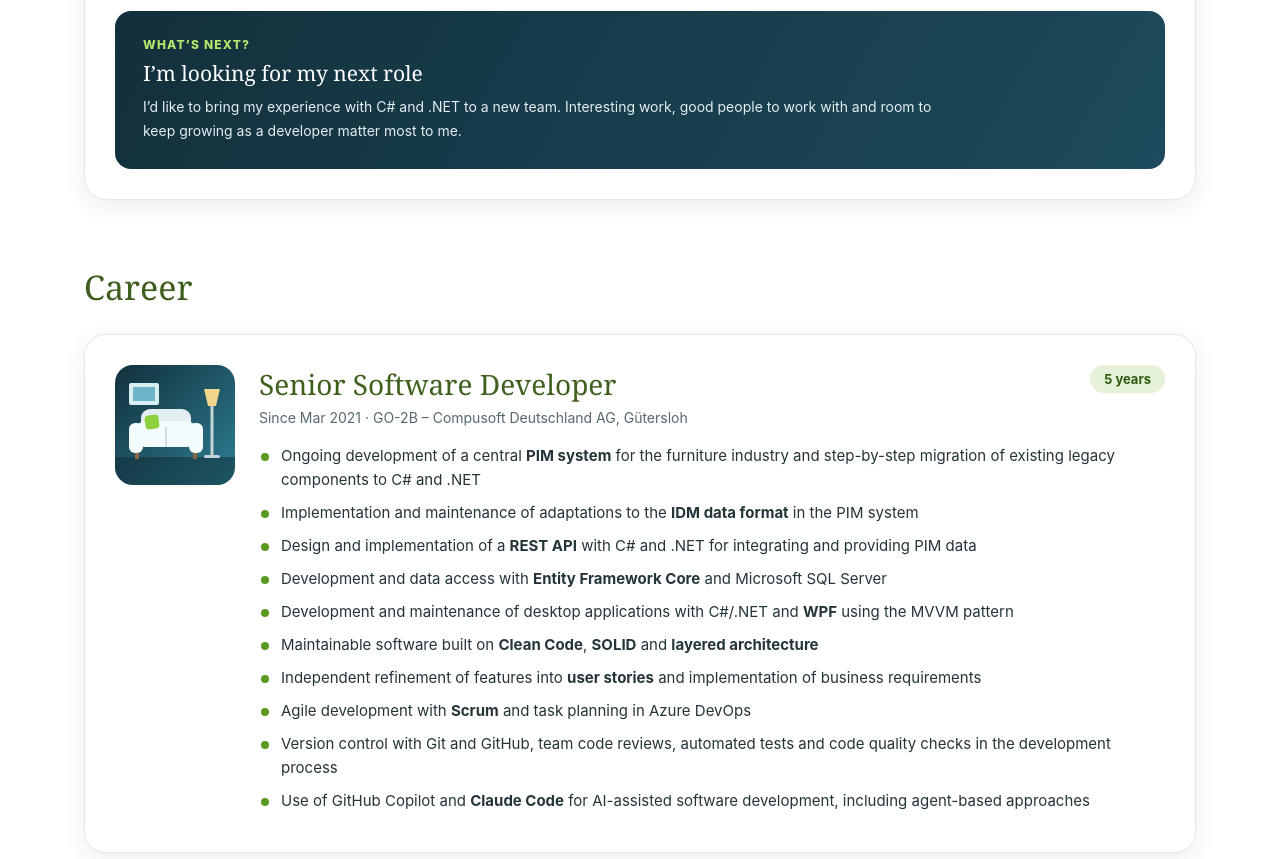
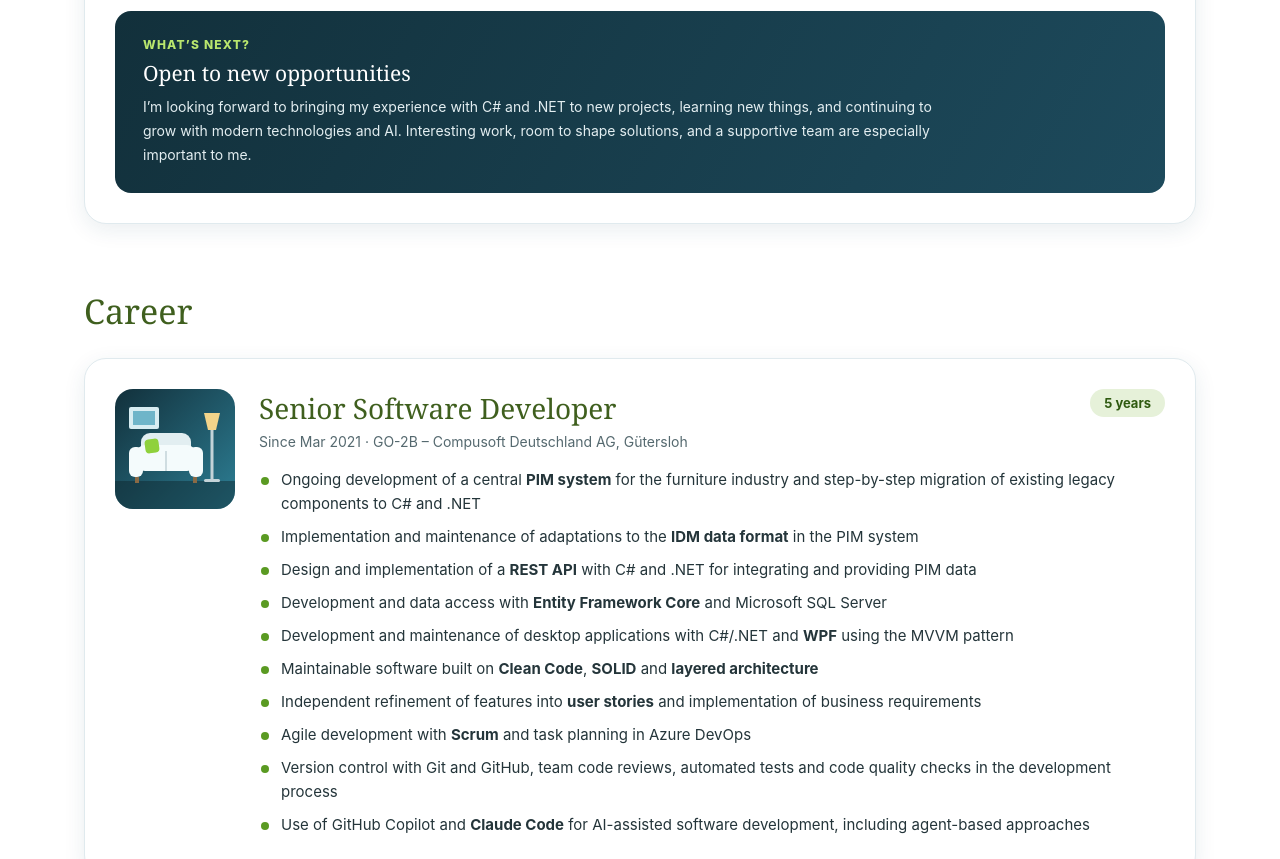
Before and after one commit to tjarmuth/tjarmuth.github.io, a plain HTML site: page index.html in a window 1280 px wide. Shown: the part 1366-2225 px from the top of the page. Drawn offline with Linux system fonts and the light colour scheme.

Commit message:
Update about section opportunities text

```diff
--- a/index.html
+++ b/index.html
@@ -150,8 +150,8 @@
         <aside class="about-open">
           <div>
             <p class="about-kicker"><span lang="de">Was kommt als Nächstes?</span><span lang="en">What’s next?</span></p>
-            <h4><span lang="de">Ich suche eine neue Stelle</span><span lang="en">I’m looking for my next role</span></h4>
-            <p><span lang="de">Ich möchte meine Erfahrung mit C# und .NET in ein neues Team einbringen. Wichtig sind mir interessante Aufgaben, ein gutes Miteinander und die Möglichkeit, mich fachlich weiterzuentwickeln.</span><span lang="en">I’d like to bring my experience with C# and .NET to a new team. Interesting work, good people to work with and room to keep growing as a developer matter most to me.</span></p>
+            <h4><span lang="de">Offen für neue Möglichkeiten</span><span lang="en">Open to new opportunities</span></h4>
+            <p><span lang="de">Ich freue mich darauf, meine Erfahrung mit C# und .NET in neue Projekte einzubringen, Neues dazuzulernen und mich mit modernen Technologien und KI weiterzuentwickeln. Besonders wichtig sind mir interessante Aufgaben, eigene Gestaltungsmöglichkeiten und ein gutes Miteinander im Team.</span><span lang="en">I’m looking forward to bringing my experience with C# and .NET to new projects, learning new things, and continuing to grow with modern technologies and AI. Interesting work, room to shape solutions, and a supportive team are especially important to me.</span></p>
           </div>
         </aside>
       </div>
```
